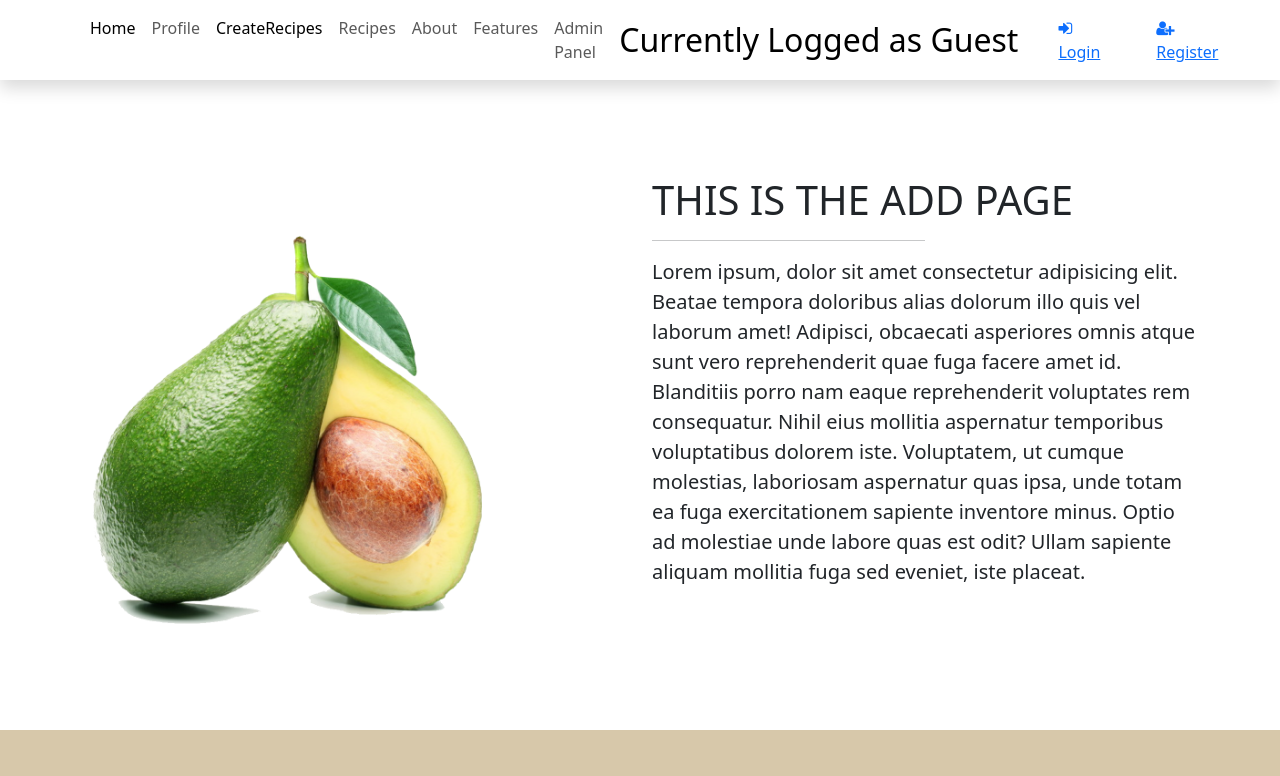
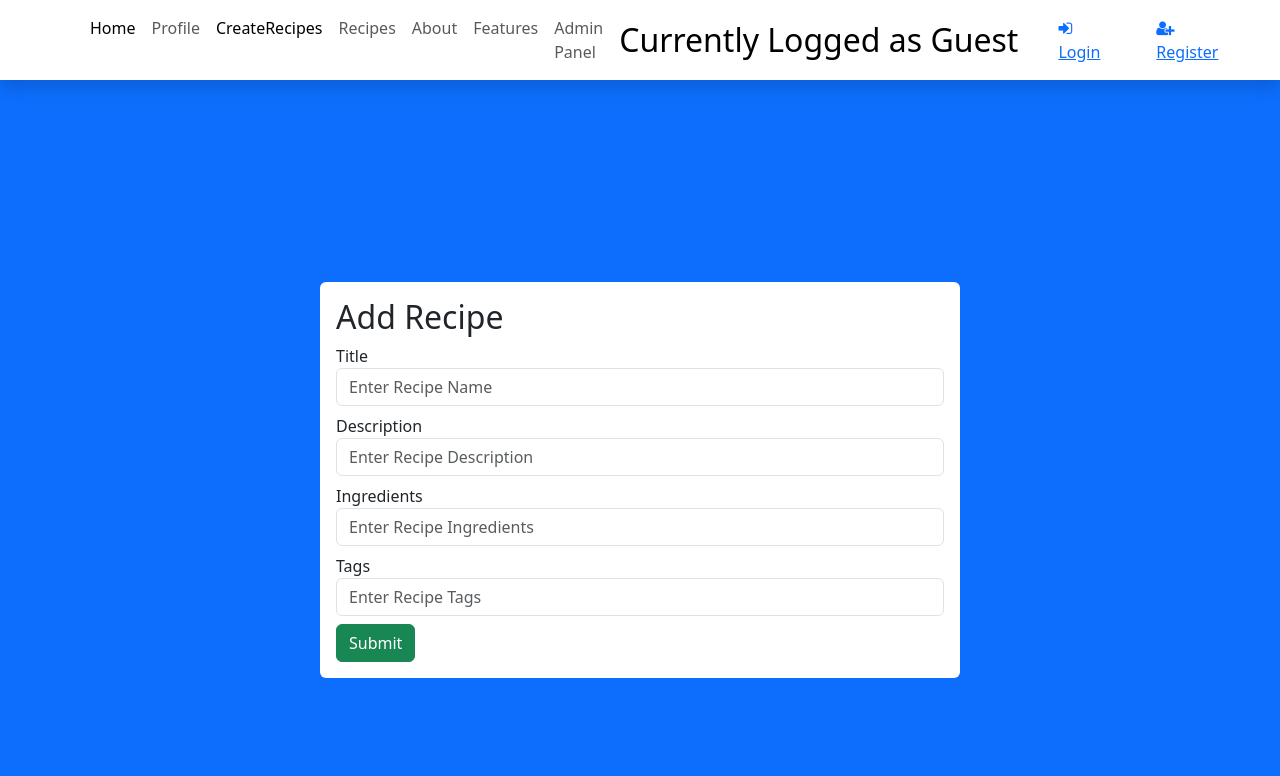
Before and after one commit to detectivesnakes/nourishnetfinal2, a React (Create React App) app in the folder client/: page /createrecipes in a window 1280 px wide. Shown: the top 776 px of the page. Built offline with nearby package versions, Linux system fonts and the light colour scheme.

Commit message:
Create recipie page
CURRY RICE

```diff
--- a/client/src/components/CreateRecipes.jsx
+++ b/client/src/components/CreateRecipes.jsx
@@ -1,25 +1,58 @@
-import React from 'react'
+import React, { useState } from "react";
+import axios from 'axios'
+import { useNavigate } from "react-router-dom";
 
-const CreateRecipes = () => {
-  return (
-    <div>
-        <section id="createrecipes">
-            <div className="container my-5 py-5">
-                <div className="row">
-                    <div className="col-md-6">
-                        <img src="/assets/about1.png" alt="createrecipes"
-                        className="w-75 mt-5" />
+//Function that Grabs each Event (Input data) and sets each input into a useState where our data will be stored for creating new Recipes
+function CreateRecipes  () {
+    const [title, setTitle] = useState()
+    const [description, setDescription] = useState()
+    const [ingredients, setIngredients] = useState()
+    const [tags, setTags] = useState()
+    const navigate = useNavigate()
+
+    //Once the User clicks submit each Event (e) gets posted to the database and get's loged whether it succesfully succeded for failed.
+    const Submit = (e) => {
+        e.preventDefault();
+        axios.post("http://localhost:3001/createRecipe", {title, description, ingredients, tags})
+        .then(result => {
+            console.log(result)
+            navigate('/')
+        })
+        .catch(err => console.log(err))
+    }
+
+
+    return (
+        //Page Elements and Structure
+        <div className = "d-flex vh-100 bg-primary justify-content-center align-items-center">
+            <div className='w-50 bg-white rounded p-3'>
+                <form onSubmit={Submit}>
+                    <h2>Add Recipe</h2>
+                    <div className='mb-2'>
+                        <label htmlFor="">Title</label>
+                        <input type="text" placeholder='Enter Recipe Name' className='form-control'
+                        onChange={(e) => setTitle(e.target.value)}/>
                     </div>
-                    <div className="col-md-6">
-                        <h1 className="display-6">THIS IS THE ADD PAGE</h1>
-                        <hr className="w-50"/>
-                        <p className="lead mb-4">Lorem ipsum, dolor sit amet consectetur adipisicing elit. Beatae tempora doloribus alias dolorum illo quis vel laborum amet! Adipisci, obcaecati asperiores omnis atque sunt vero reprehenderit quae fuga facere amet id. Blanditiis porro nam eaque reprehenderit voluptates rem consequatur. Nihil eius mollitia aspernatur temporibus voluptatibus dolorem iste. Voluptatem, ut cumque molestias, laboriosam aspernatur quas ipsa, unde totam ea fuga exercitationem sapiente inventore minus. Optio ad molestiae unde labore quas est odit? Ullam sapiente aliquam mollitia fuga sed eveniet, iste placeat.</p>
+                    <div className='mb-2'>
+                        <label htmlFor="">Description</label>
+                        <input type="text" placeholder='Enter Recipe Description' className='form-control'
+                        onChange={(e) => setDescription(e.target.value)}/>
                     </div>
-                </div>
+                    <div className='mb-2'>
+                        <label htmlFor="">Ingredients</label>
+                        <input type="text" placeholder='Enter Recipe Ingredients' className='form-control'
+                        onChange={(e) => setIngredients(e.target.value)}/>
+                    </div>
+                    <div className='mb-2'>
+                        <label htmlFor="">Tags</label>
+                        <input type="text" placeholder='Enter Recipe Tags' className='form-control'
+                        onChange={(e) => setTags(e.target.value)}/>
+                    </div>
+                    <button className='btn btn-success'>Submit</button>
+                </form>
             </div>
-        </section>
-    </div>
-  );
+        </div>
+    )
 }
 
 export default CreateRecipes;
```
